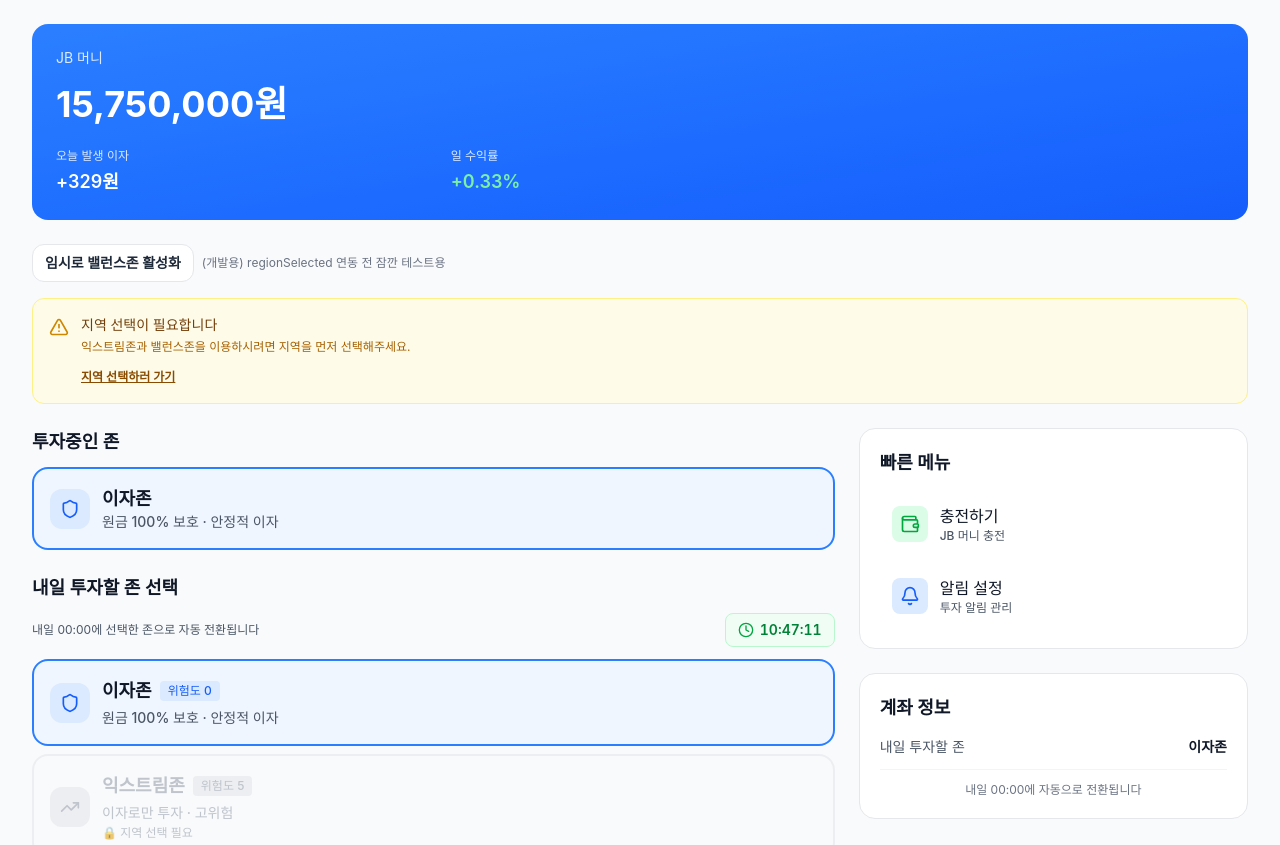
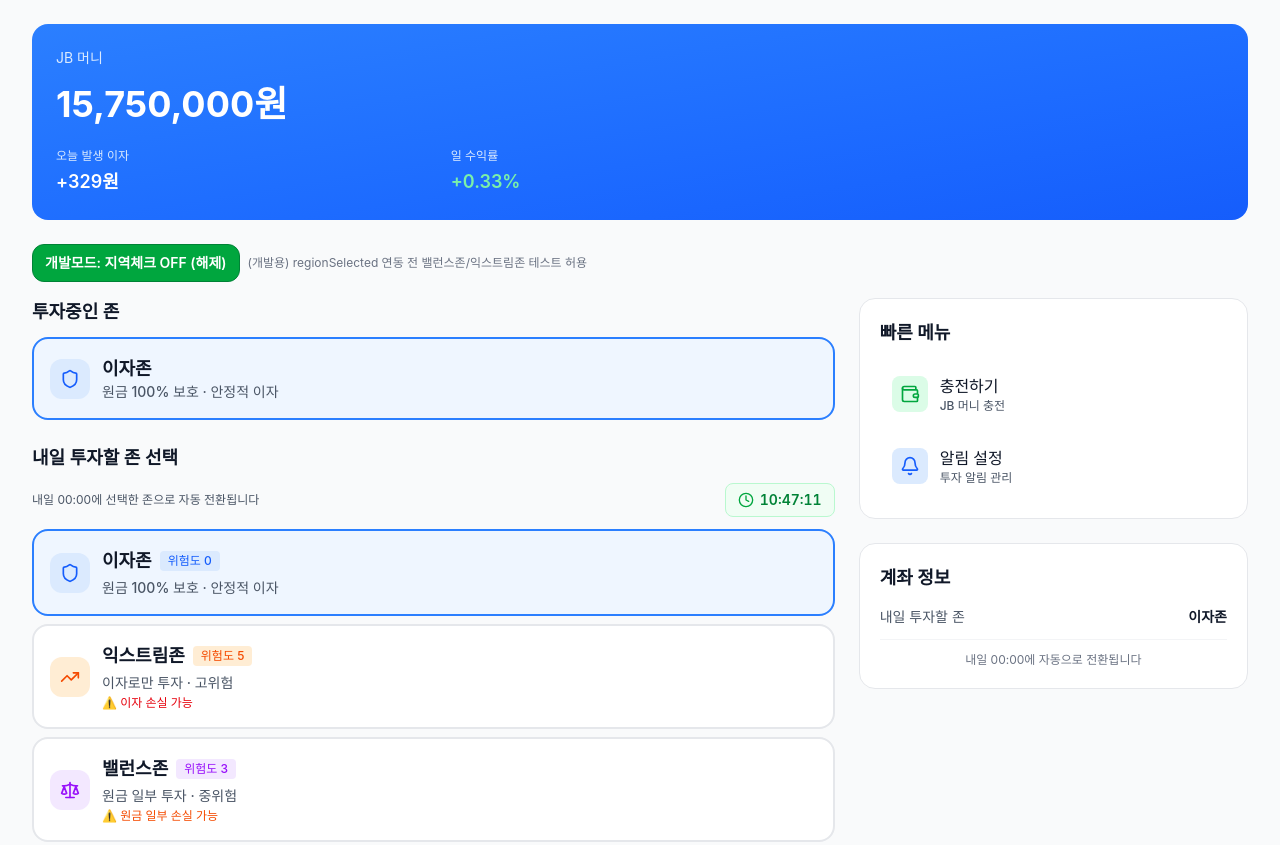
Before and after one commit to Djunnni/BlackSpoonDeveloper, a React (Vite) app: page /#/ in a window 1280 px wide. Shown: the top 845 px of the page. Built offline with nearby package versions, Linux system fonts and the light colour scheme.

Commit message:
밸런스존 임시 활성화

```diff
--- a/src/app/components/MainApp.tsx
+++ b/src/app/components/MainApp.tsx
@@ -21,8 +21,8 @@
   );
   const [showRegionAlert, setShowRegionAlert] = useState(false);
 
-  // ✅ 임시: 네이티브에서 regionSelected 못 받아도 "잠깐" 활성화하기 위한 플래그
-  const [tempHasRegion, setTempHasRegion] = useState(false);
+  // ✅ 개발용: 지역 없어도 밸런스/익스트림 활성화 (기본 ON)
+  const [tempHasRegion, setTempHasRegion] = useState(true);
 
   // ✅ Native Bridge: moveTab(0~5)
   // 0홈 1지역 2분석 3분석 4ai상담사 5설정
@@ -52,14 +52,15 @@
   // ✅ 원래 지역 판단
   const realHasRegion = !!(user?.regionCode && user.regionCode !== "000000");
 
-  // ✅ 최종: "임시 활성화"를 켜면 지역 없어도 true로 간주
+  // ✅ 최종: 개발용 강제 활성화가 켜져 있으면 지역 없어도 true
   const hasRegion = realHasRegion || tempHasRegion;
 
-  // ✅ (옵션) 네이티브 regionSelected 이벤트도 같이 받으면 자동으로 임시 플래그 꺼줌
+  // ✅ (옵션) 네이티브 regionSelected 이벤트도 같이 받으면 개발용 플래그 꺼줌(원하면 유지해도 됨)
   const onNativeRegionSelected = useCallback((payload: any) => {
     if (payload?.type === "regionSelected") {
-      // 네이티브에서 진짜로 지역 선택 완료된 거니까 임시 모드 종료
-      setTempHasRegion(false);
+      // ✅ 실서버/네이티브 연동되면 개발용 강제 모드 OFF로 되돌리고 싶으면 아래 유지
+      // setTempHasRegion(false);
+
       setShowRegionAlert(false);
     }
   }, []);
@@ -102,7 +103,7 @@
     if (zone === "interest") {
       selectZone({ zone: "interest" });
     } else if (zone === "extreme" || zone === "balance") {
-      // ✅ 임시 활성화가 켜져 있으면 지역 체크 패스
+      // ✅ 개발용: tempHasRegion=true면 무조건 패스
       if (!hasRegion) {
         setShowRegionAlert(true);
         return;
@@ -193,7 +194,7 @@
           </div>
         </div>
 
-        {/* ✅ 임시 활성화 토글(개발용) */}
+        {/* ✅ 개발용 토글: 기본 ON 상태로 시작 */}
         {!realHasRegion && (
           <div className="mb-4 flex items-center gap-2">
             <button
@@ -204,15 +205,15 @@
                   : "bg-white text-gray-800 border-gray-200 hover:bg-gray-50"
               }`}
             >
-              {tempHasRegion ? "임시 지역 ON (해제)" : "임시로 밸런스존 활성화"}
+              {tempHasRegion ? "개발모드: 지역체크 OFF (해제)" : "개발모드: 지역체크 OFF (활성)"}
             </button>
             <p className="text-xs text-gray-500">
-              (개발용) regionSelected 연동 전 잠깐 테스트용
+              (개발용) regionSelected 연동 전 밸런스존/익스트림존 테스트 허용
             </p>
           </div>
         )}
 
-        {/* 지역 미선택 알림 */}
+        {/* 지역 미선택 알림 (개발모드 ON이면 안 뜸) */}
         {!hasRegion && (
           <div className="bg-yellow-50 border border-yellow-200 rounded-xl p-4 mb-6 flex items-start gap-3">
             <AlertTriangle className="w-5 h-5 text-yellow-600 flex-shrink-0 mt-0.5" />
```
